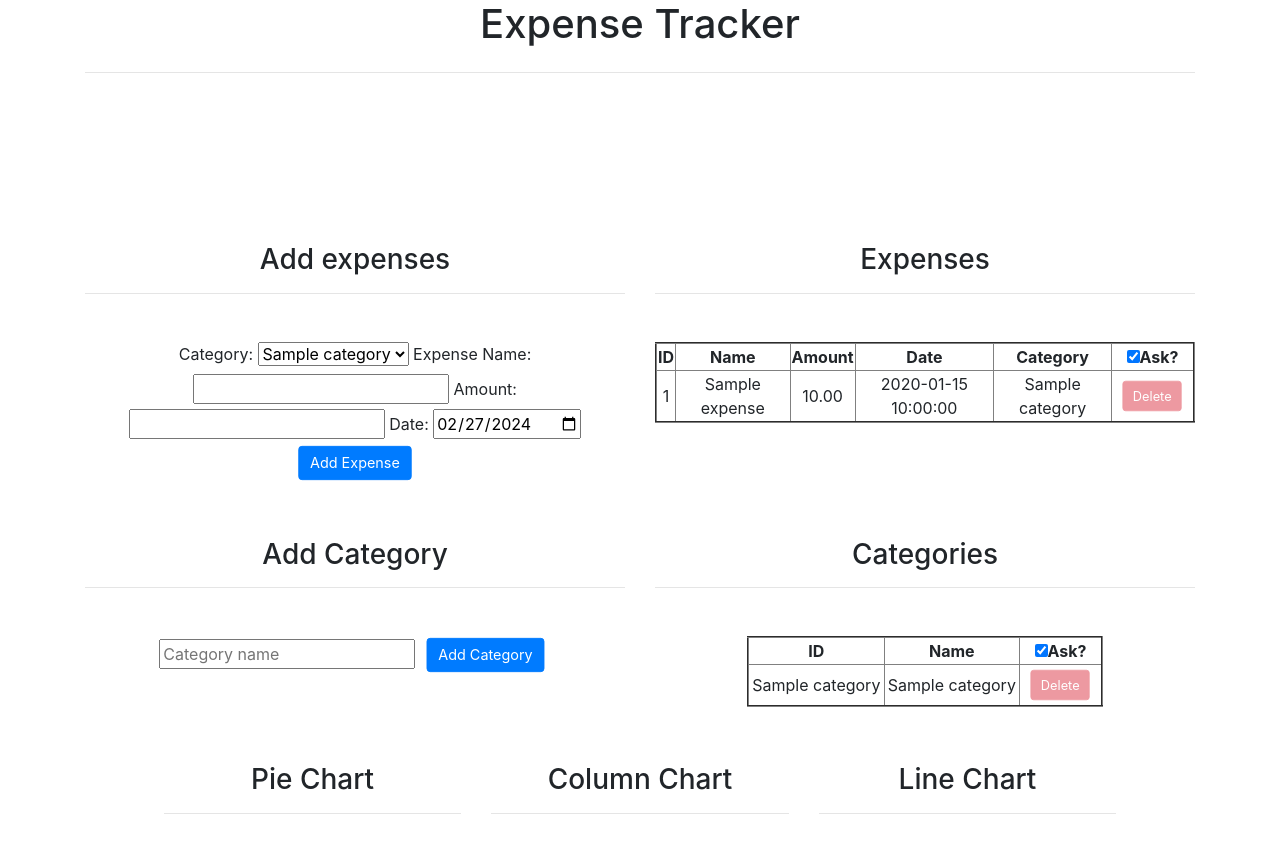
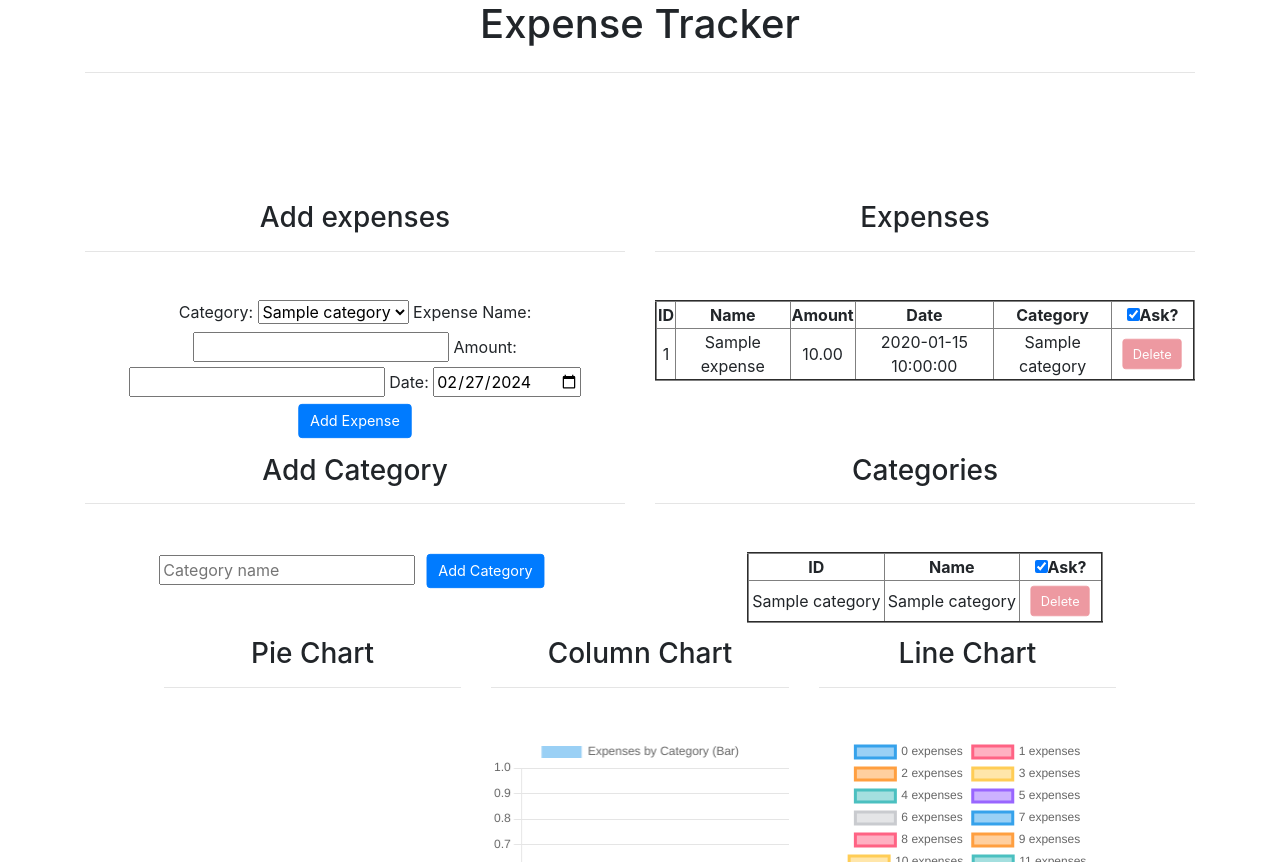
Before and after one commit to Njoyable/finances, a Flask app: template templates/index.html in a window 1280 px wide. Shown: the top 862 px of the page. Run offline with Flask 3, Linux system fonts and the light colour scheme; the template is opened without the code that fills it: most values are stand-ins (such as "Sample title", 1, 10 or a date in 2020); a map, chart or similar area stays blank.

Commit message:
Adds table sorting, gitignore, and improves layout

```diff
--- a/templates/index.html
+++ b/templates/index.html
@@ -23,7 +23,7 @@
     }
 
     h3 {
-        padding-top: 2em;
+        padding-top: 0.5em;
     }
 
     table {
@@ -51,6 +51,10 @@
     td {
         padding-left: 0.2em;
         padding-right: 0.2em;
+    }
+
+    th:hover {
+        cursor: pointer;
     }
 
 </style>
@@ -256,6 +260,42 @@
         </div>
     </div>
     <script>
+        // Add onClick to sort the tables
+        document.querySelectorAll('th').forEach(th => {
+            th.addEventListener('click', function() {
+                const table = th.closest('table');
+                const tbody = table.querySelector('tbody');
+                const rows = Array.from(tbody.querySelectorAll('tr'));
+                const index = th.cellIndex;
+                const direction = th.dataset.direction || 'asc';
+                const modifier = (direction === 'asc') ? 1 : -1;
+                const newDirection = (direction === 'asc') ? 'desc' : 'asc';
+                th.dataset.direction = newDirection;
+                rows.sort((a, b) => {
+                    var aText = a.children[index].textContent;
+                    var bText = b.children[index].textContent;
+                    if (aText === bText) return 0;
+
+                    // Check if column is amount or id and if so convert to float
+                    if (index === 2 || index === 0) {
+                        const diff =  parseFloat(aText) < parseFloat(bText) ? -1 : 1;
+                        return diff * modifier;
+                    }
+
+                    // Check if column is date and if so convert to date
+                    if (index === 3) {
+                        const diff = new Date(aText) < new Date(bText) ? -1 : 1;
+                        return diff * modifier;
+                    }
+
+                    const diff = aText < bText ? -1 : 1;
+                    return diff * modifier;
+                    return 0;
+                });
+                rows.forEach(row => tbody.appendChild(row));
+            });
+        });
+
 
         // Display the feedback message if there is one from the local storage and let it fade out
         if (localStorage.getItem("last_request_feedback")) {
```
Also changed, not shown: app.py (+1 -7 lines), 1 other file.
